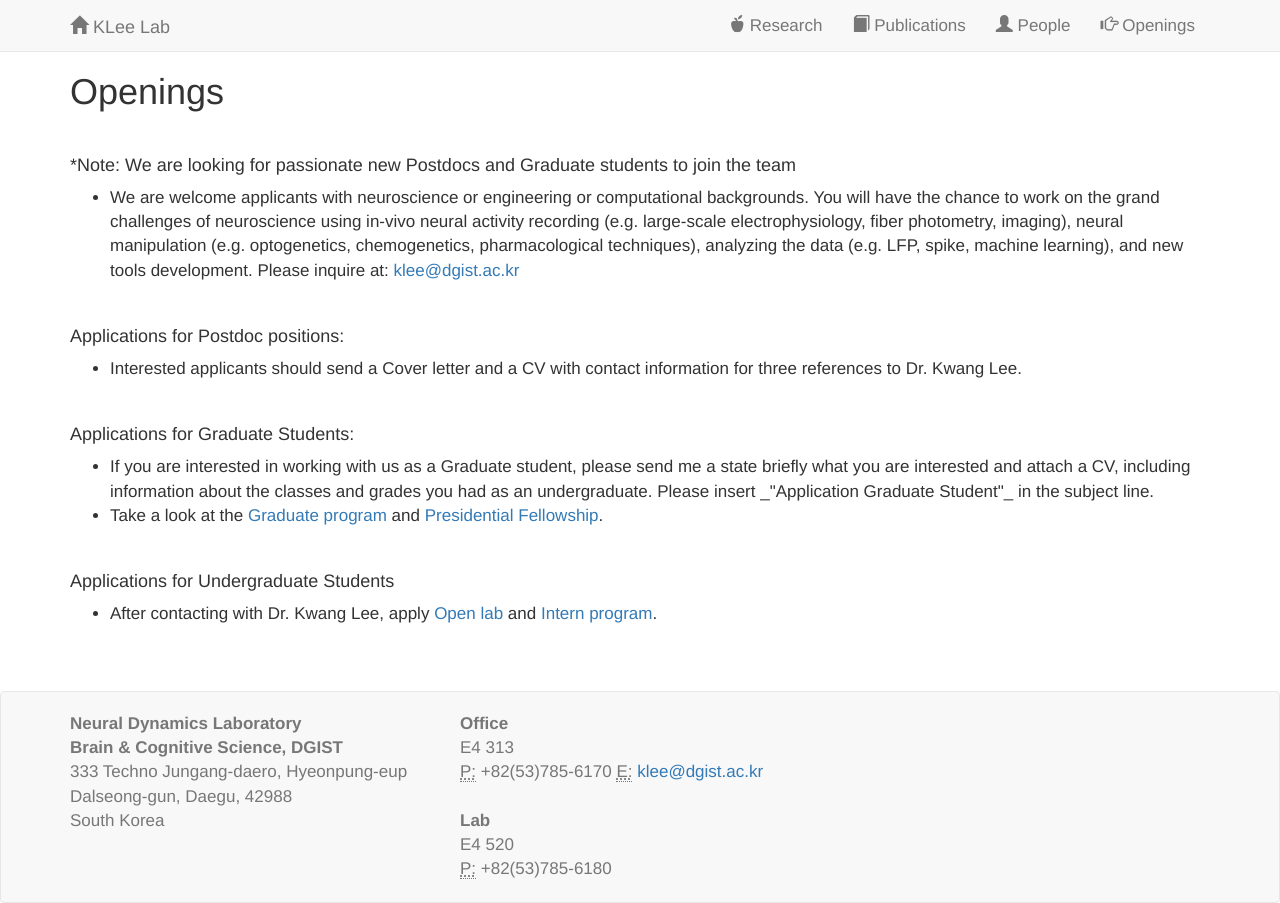
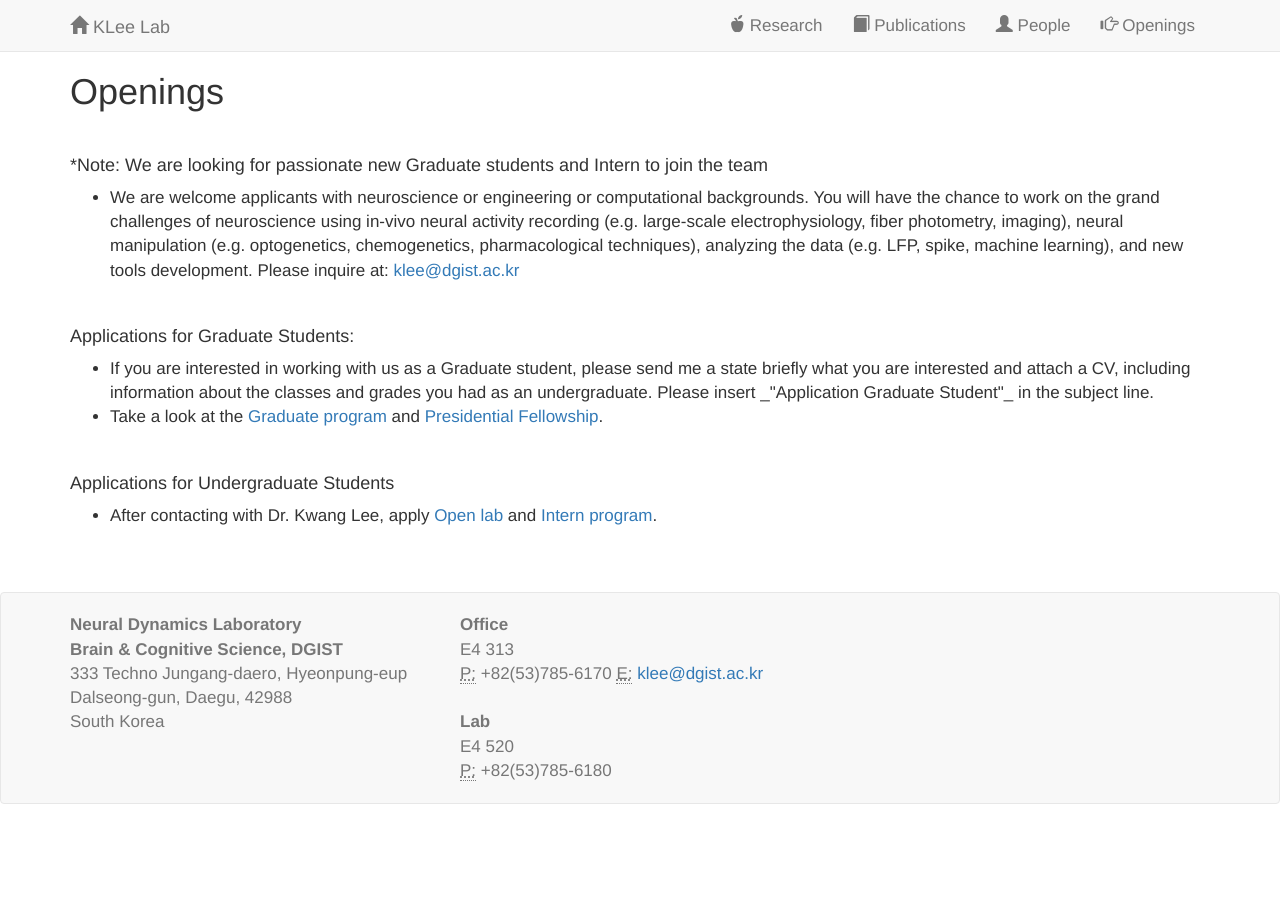
Before and after one commit to kleelab/kleelab.github.io, a Jekyll site: the page built from joinus.html, in a window 1280 px wide. Built offline with Jekyll 4.4.1, drawn with Linux system fonts in a browser that asks for light colours; nearby versions of some CDN libraries; a style sheet for code colours, icons or effects is not loaded.

Commit message:
Update joinus.html

```diff
--- a/joinus.html
+++ b/joinus.html
@@ -7,22 +7,13 @@ layout: default
         <h1 class="joinus">    Openings</h1>
         <br>
 
-      <h4>*Note: We are looking for passionate new Postdocs and Graduate students to join the team</h4>
+      <h4>*Note: We are looking for passionate new Graduate students and Intern to join the team</h4>
         <p>
      <ul>
      <li>
          We are welcome applicants with neuroscience or engineering or computational backgrounds. You will have the chance to work on the grand challenges of neuroscience using in-vivo neural activity recording (e.g. large-scale electrophysiology, fiber photometry, imaging), neural manipulation (e.g. optogenetics, chemogenetics, pharmacological techniques), analyzing the data (e.g. LFP, spike, machine learning), and new tools development. Please inquire at:  <a href="mailto:klee@dgist.ac.kr">klee@dgist.ac.kr</a> </p>
      </ul>
 <br>
-
-        <h4>Applications for Postdoc positions:</h4>
-        <p>
-        <ul>
-            <li>
-                Interested applicants should send a Cover letter and a CV with contact information for three references to Dr. Kwang Lee.
-                </p>
-        </ul>
-        <br>
 
         <h4>Applications for Graduate Students:</h4>
        <p>
@@ -34,7 +25,7 @@ layout: default
       </ul>
         <br>
 
-        <h4>Applications for Undergraduate Students</h4>
+        <h4>Applications for Undergraduate Students </h4>
         <p>
         <ul>
             <li>
```
